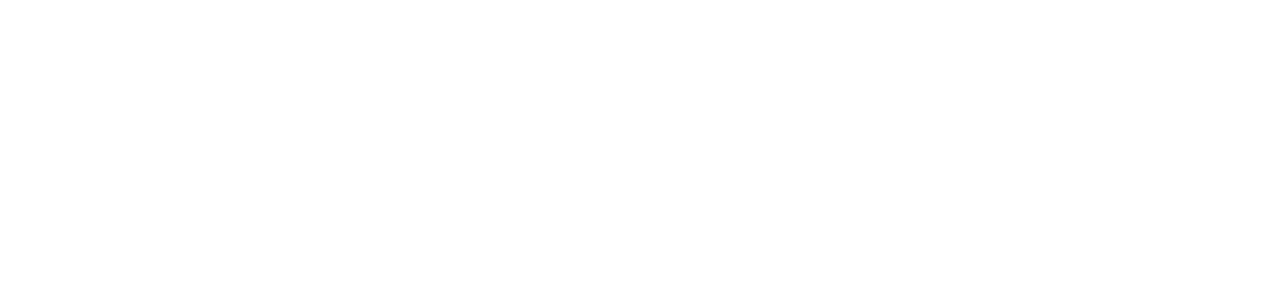
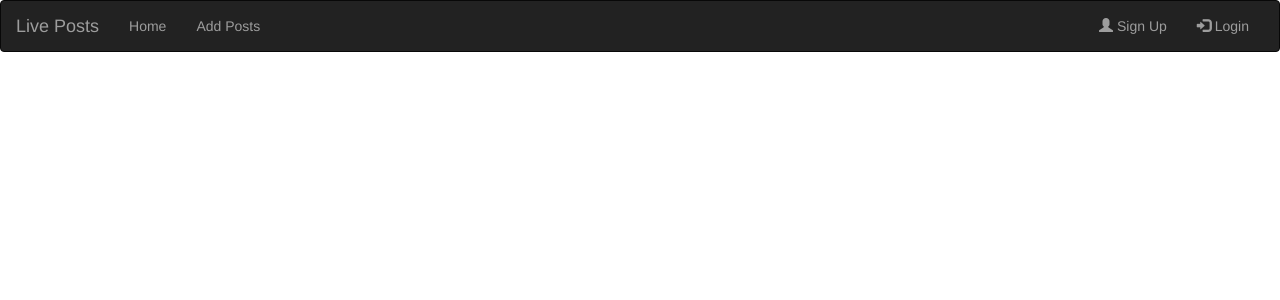
Before and after one commit to Aljamil1113/Angular, an Angular app in the folder live-posts/: page / in a window 1280 px wide. Shown: the top 300 px of the page. Built offline with nearby package versions, Linux system fonts and the light colour scheme.

Commit message:
adding menu with boostrap nav

```diff
--- a/live-posts/src/app/app.component.html
+++ b/live-posts/src/app/app.component.html
@@ -0,0 +1 @@
+<app-header></app-header>
--- a/live-posts/src/app/header/header.component.html
+++ b/live-posts/src/app/header/header.component.html
@@ -1 +1,24 @@
-<p>header works!</p>
+<nav class="navbar navbar-inverse">
+    <div class="container-fluid">
+      <div class="navbar-header">
+        <button type="button" class="navbar-toggle" data-toggle="collapse" data-target="#myNavbar">
+          <span class="icon-bar"></span>
+          <span class="icon-bar"></span>
+          <span class="icon-bar"></span>
+        </button>
+        <a class="navbar-brand" href="#">Live Posts</a>
+      </div>
+      <div class="collapse navbar-collapse" id="myNavbar">
+        <ul class="nav navbar-nav">
+          <li ><a href="#">Home</a></li>
+        </ul>
+        <ul class="nav navbar-nav">
+            <li ><a href="#">Add Posts</a></li>
+          </ul>
+        <ul class="nav navbar-nav navbar-right">
+          <li><a href="#"><span class="glyphicon glyphicon-user"></span> Sign Up</a></li>
+          <li><a href="#"><span class="glyphicon glyphicon-log-in"></span> Login</a></li>
+        </ul>
+      </div>
+    </div>
+  </nav>
--- a/live-posts/src/index.html
+++ b/live-posts/src/index.html
@@ -6,6 +6,9 @@
   <base href="/">
   <meta name="viewport" content="width=device-width, initial-scale=1">
   <link rel="icon" type="image/x-icon" href="favicon.ico">
+  <link rel="stylesheet" href="https://maxcdn.bootstrapcdn.com/bootstrap/3.4.1/css/bootstrap.min.css">
+  <script src="https://ajax.googleapis.com/ajax/libs/jquery/3.5.1/jquery.min.js"></script>
+  <script src="https://maxcdn.bootstrapcdn.com/bootstrap/3.4.1/js/bootstrap.min.js"></script>
 </head>
 <body>
   <app-root></app-root>
```
